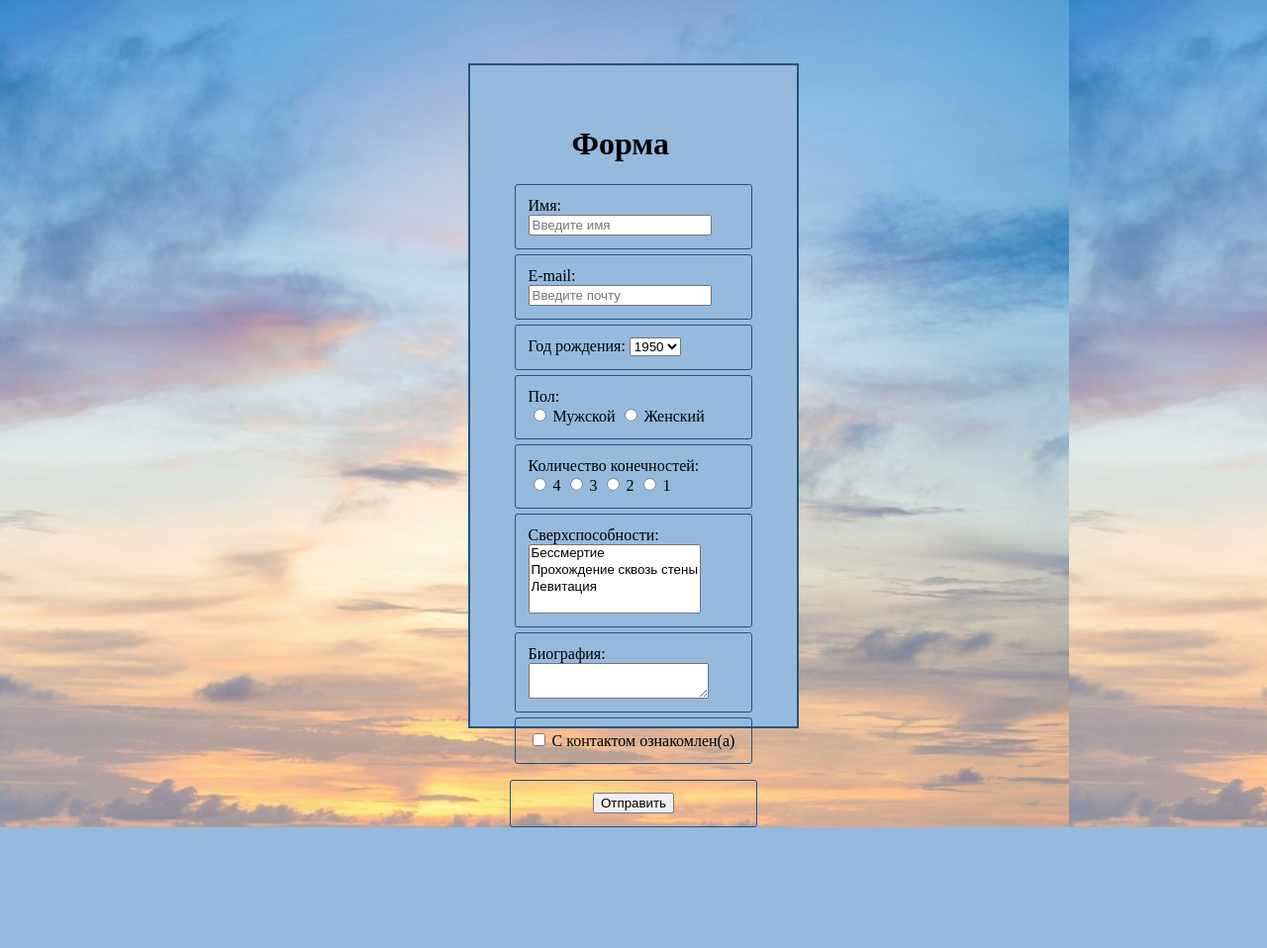
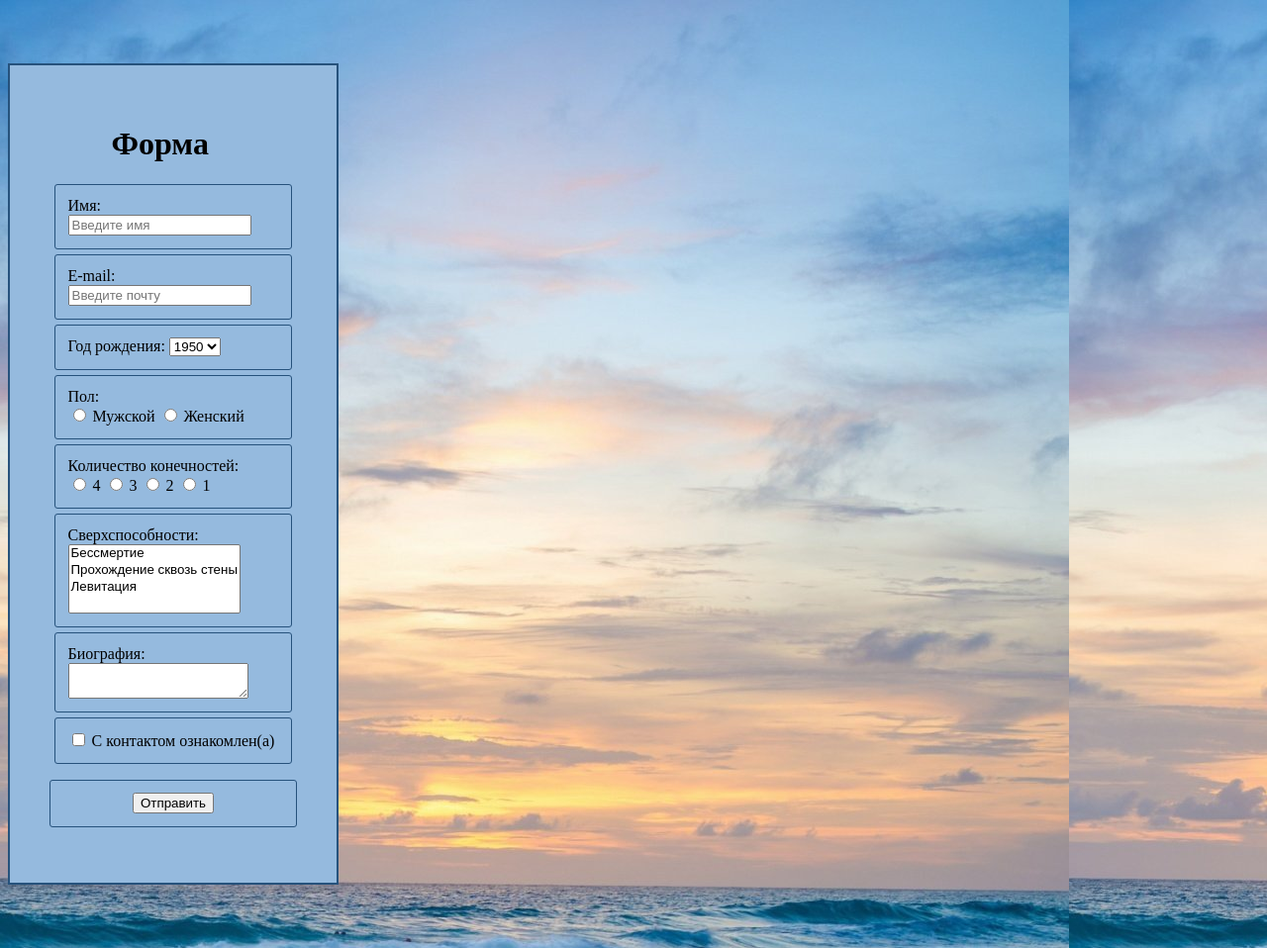
Before and after one commit to AleksandraShmakova/Backend4, a PHP site: page /form.php in a window 1280 px wide. Shown: the whole page at 99% size. Before the commit the page ends 836 px from the top, so only its background shows below. Run offline with PHP 8.4, Linux system fonts and the light colour scheme; data that the repository does not hold is empty.

Commit message:
Update form.php

```diff
--- a/form.php
+++ b/form.php
@@ -3,8 +3,7 @@
 body{
   background-image: url("sea.jpg");
   background-size: no-repeat;
-  display: flex;
-  height: auto;
+  display: block;
   justify-content:center;
   margin-top:5%;
   margin-bottom:5%;
```
